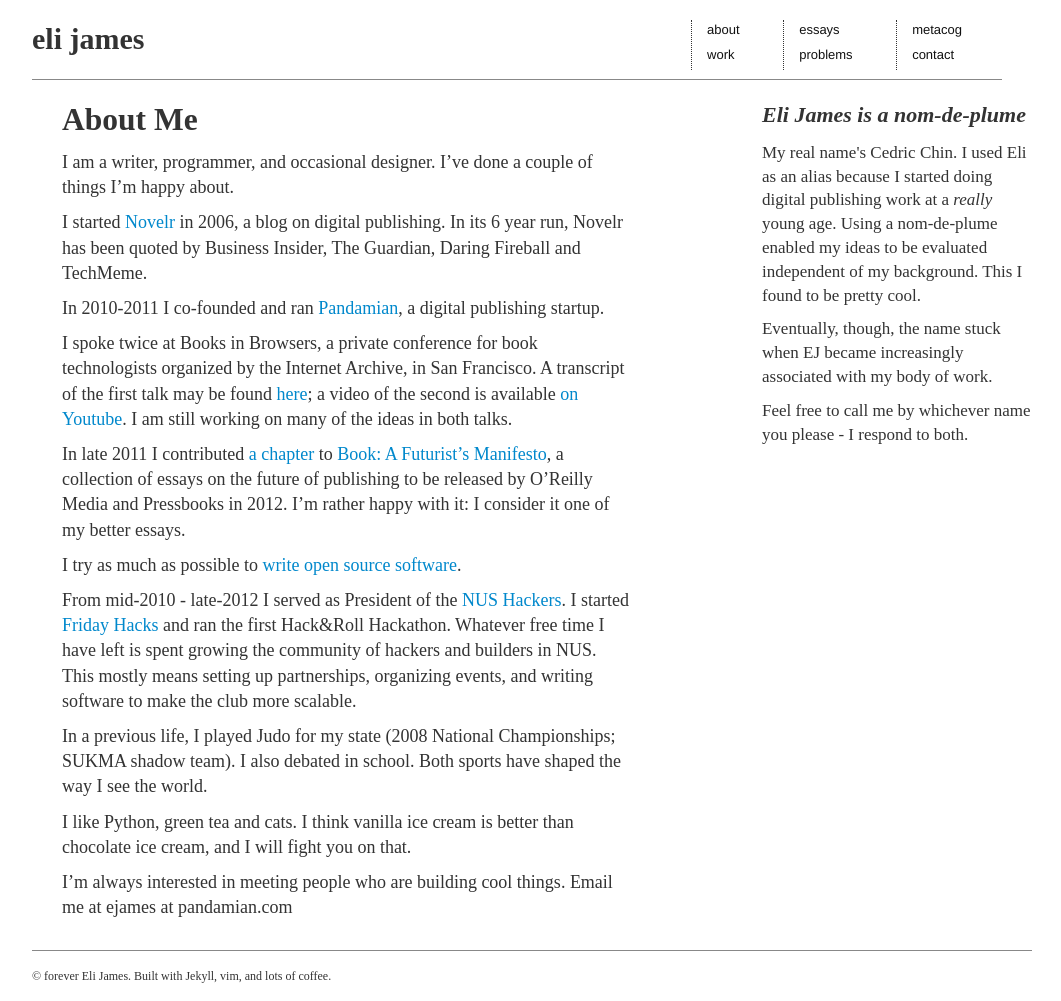
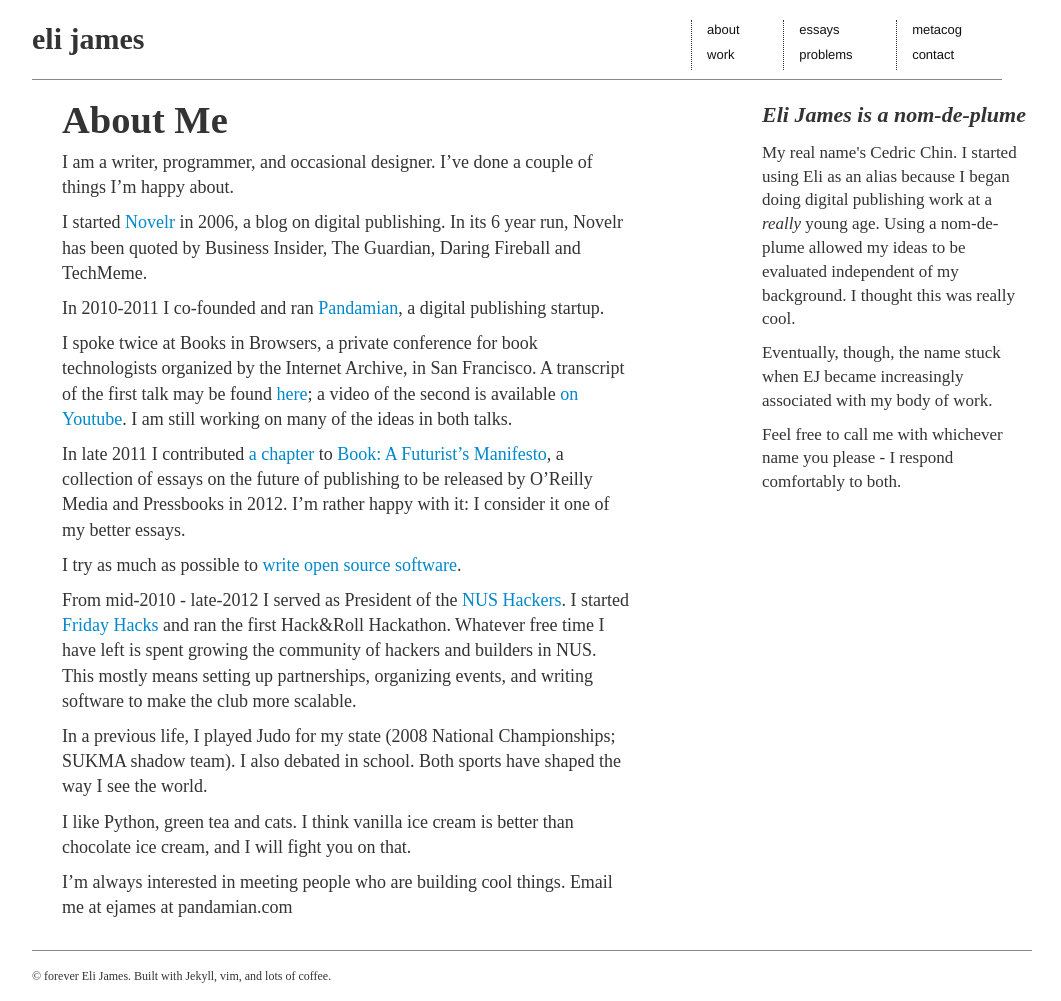
Before and after one commit to ejamesc/elijames.org, a Jekyll site: the page built from about.markdown, in a window 1280 px wide. Shown: the whole page, without its empty margins (23-1084 px from the left). Built offline with Jekyll 4.4.1, drawn with Linux system fonts in a browser that asks for light colours; some web fonts are replaced.

```diff
--- a/_includes/name_explain.html
+++ b/_includes/name_explain.html
@@ -1,7 +1,7 @@
 <h3><em>Eli James is a nom-de-plume</em></h3>
-<p>My real name's Cedric Chin. I used Eli as an alias because I started doing digital publishing work at a <em>really</em> young age. Using a nom-de-plume enabled my ideas to be evaluated independent of my background. This I found to be pretty cool.</p>
+<p>My real name's Cedric Chin. I started using Eli as an alias because I began doing digital publishing work at a <em>really</em> young age. Using a nom-de-plume allowed my ideas to be evaluated independent of my background. I thought this was really cool.</p>
 
 <p>Eventually, though, the name stuck when EJ became increasingly associated with my body of work.</p>
 
-<p>Feel free to call me by whichever name you please - I respond to both.</p>
+<p>Feel free to call me with whichever name you please - I respond comfortably to both.</p>
 {% comment %}<img src='/img/ejames.jpg' alt='An old avatar picture' class='img-polaroid' style='width: 150px; margin: 20px auto;'/>{% endcomment %}
--- a/about.markdown
+++ b/about.markdown
@@ -3,7 +3,7 @@ layout: page
 title: About |
 ---
 
-##About Me
+#About Me
 
 I am a writer, programmer, and occasional designer. I've done a couple of things I'm happy about.
 
```
